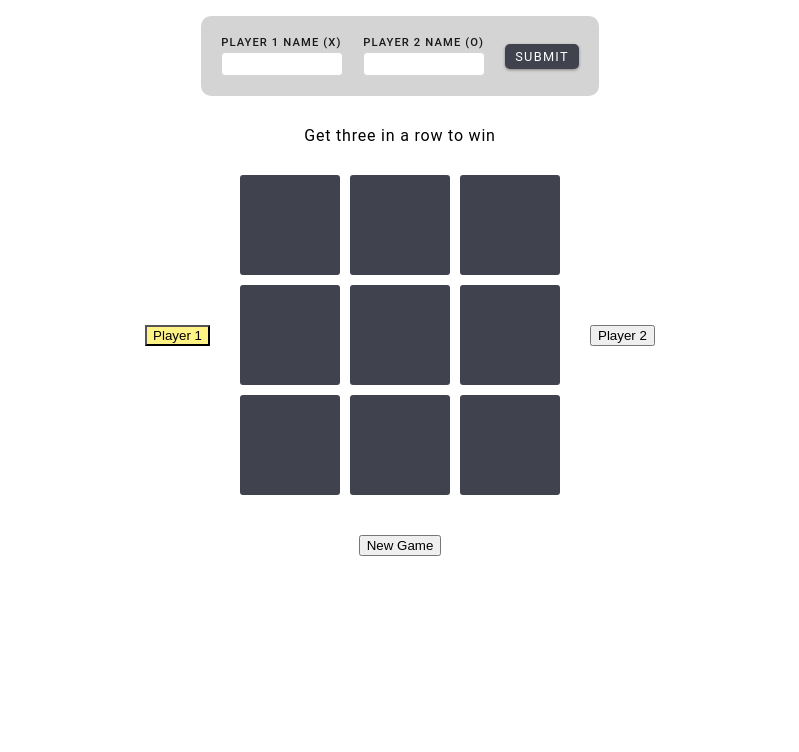
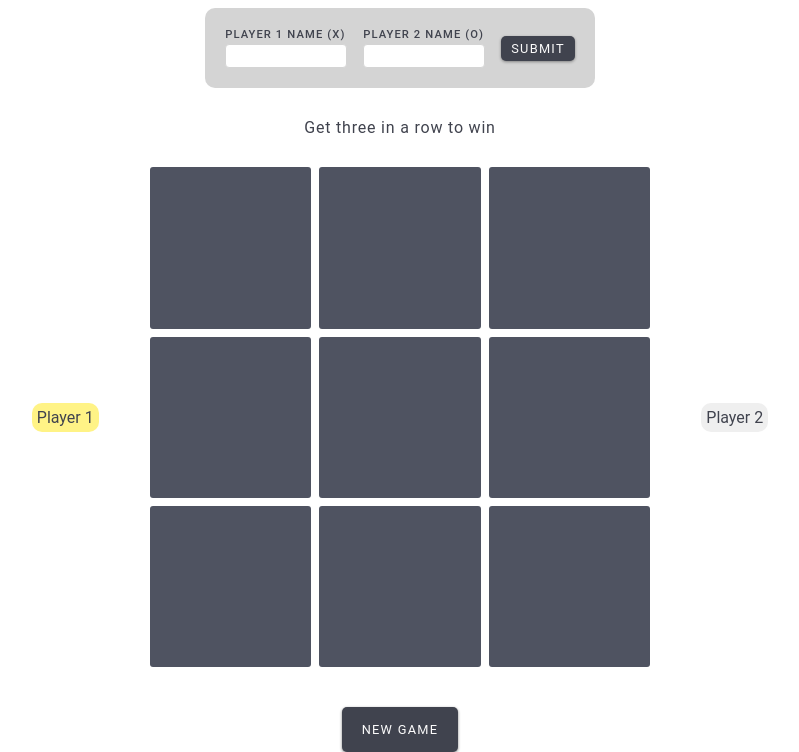
Before and after one commit to kristenmazza/tic-tac-toe, a website: page index.html in a window 1280 px wide. Shown: the part 113-865 px from the top of the page, without its empty margins (240-1039 px from the left). Before the commit the page ends 800 px from the top, so only its background shows below. Drawn offline with Linux system fonts and the light colour scheme.

Commit message:
Add styles to page

```diff
--- a/index.html
+++ b/index.html
@@ -31,12 +31,14 @@
 
     <main>
       <div class="container">
-        <div class="player"><button class="player-btn" type="button" id="player-one">Player 1</button></div>
-        <div id="gameboard"></div>
-        <div class="player"><button class="player-btn" type="button" id="player-two">Player 2</button></div>
+        <div class="game-wrapper">
+          <div class="player"><button class="player-btn" type="button" id="player-one">Player 1</button></div>
+          <div id="gameboard"></div>
+          <div class="player"><button class="player-btn" type="button" id="player-two">Player 2</button></div>
+          </div>
       </div>
       <div class="container">
-        <div id="new-game"><button class="play-btn" type="button">New Game</button></div>
+        <div id="new-game"><button class="new-game-btn" type="button">NEW GAME</button></div>
       </div>
     </main>
 
--- a/script.js
+++ b/script.js
@@ -181,6 +181,7 @@ const gameController = (() => {
     }
 
     // Check whether winning cells exist. If they do, highlight the line of winning cells and declare the winner.
+    // Declare a tie game if gameboard is full without a winner.
     function checkWin() {
         const winningCells = gameboard.findWinningCells(player);
 
@@ -188,6 +189,10 @@ const gameController = (() => {
             winner = player;
             highlightWinningLine(winningCells);
             declareWinner(winner);
+        }
+
+        if (gameboard.isFull() && !winningCells) {
+            gameStatus.textContent = `It's a tie!`;
         }
     }
 
--- a/style.css
+++ b/style.css
@@ -1,31 +1,17 @@
-body {
+html, body {
     font-family: Roboto, Oxygen, Ubuntu, Cantarell;
     background-color: #ffffff;
+    min-height: 100vh;
+    margin: 0px;
+    padding: 0px;
+    color: #40434E;
 }
 
 h1 {
     font-weight: 500;
-    font-size: 3rem;
+    font-size: 3em;
     letter-spacing: 0.1em;
     color: #40434E;
-}
-
-#gameboard {
-    display: grid;
-    grid-template-columns: repeat(3, minmax(50px, 100px));
-    grid-template-rows: repeat(3, minmax(50px, 100px));
-    grid-gap: 10px;
-}
-
-.box {
-    background-color: #40434E;
-    color: #fff;
-    border-radius: 3px;
-    padding: 10px;
-    font-size: 40px;
-    display: flex;
-    align-items: center;
-    justify-content: center;
 }
 
 .container {
@@ -44,7 +30,7 @@ h1 {
 
 .form {
     display: flex;
-    gap: 20px;
+    gap: 1rem;
     background-color: #d4d4d4;
     padding: 20px;
     border-radius: 10px;
@@ -53,7 +39,7 @@ h1 {
 
 label {
     font-size: 0.7rem;
-    color: rgb(24, 24, 24);
+    color: inherit;
     font-weight: 500;
     letter-spacing: 0.1em;
     padding-bottom: 3px;
@@ -81,14 +67,14 @@ input:focus {
     box-shadow: 0px 2px 4px #d0d0d0;
 }
 
-button[type="submit"] {
+button[type="submit"], .new-game-btn{
     background-color: #40434E;
     padding: 5px 10px;
     font-size: 0.8rem;
     font-family: inherit;
     font-weight: 400;
     letter-spacing: 0.1em;
-    color: rgb(255, 255, 255);
+    color: #fbfbfb;
     border-radius: 5px;
     border: none;
     box-shadow: 0px 1px 3px #838383;
@@ -96,14 +82,51 @@ button[type="submit"] {
     cursor: pointer;
 }
 
-button[type="submit"]:hover {
+button[type="submit"]:hover, .new-game-btn:hover {
     background-color: #4a4d5b;
+}
+
+.new-game-btn {
+    padding: 15px 20px;
 }
 
 #game-status {
     font-size: 1rem;
     font-weight: 400;
     letter-spacing: 0.05em;
+}
+
+.game-wrapper {
+    display: flex;
+    gap: 4vw;
+    align-items: center;
+    width: 100%;
+    justify-content: center;
+}
+
+#gameboard {
+    display: grid;
+    grid-template-columns: repeat(3, 1fr);
+    grid-template-rows: repeat(3, 1fr);
+    grid-gap: 0.5rem;
+    height: 500px;
+    flex: 0 0 500px;
+}
+
+.box {
+    background-color: #4f5361;
+    color: #fff;
+    border-radius: 3px;
+    padding: 10px;
+    font-size: 5cqw;
+    display: flex;
+    align-items: center;
+    justify-content: center;
+    aspect-ratio: 1/1;
+}
+
+.box:hover {
+    cursor: pointer;
 }
 
 #new-game {
@@ -117,3 +140,33 @@ button[type="submit"]:hover {
 .current-player-style {
     background-color:#fff386;
 }
+
+.player-btn {
+	border: none;
+	padding: 0.4vw;
+	font: inherit;
+    color: inherit;
+    border-radius: 10px;
+}
+
+.player {
+    flex: 0 0 100px;
+    display: flex;
+    justify-content: end;
+}
+
+#player-two {
+    margin-right: auto;
+}
+
+
+@media (max-width: 600px) {
+    #gameboard {
+        height: 200px;
+        flex: 0 0 200px;
+    }
+
+    .form {
+        flex-direction: column;
+    }
+  }
```
